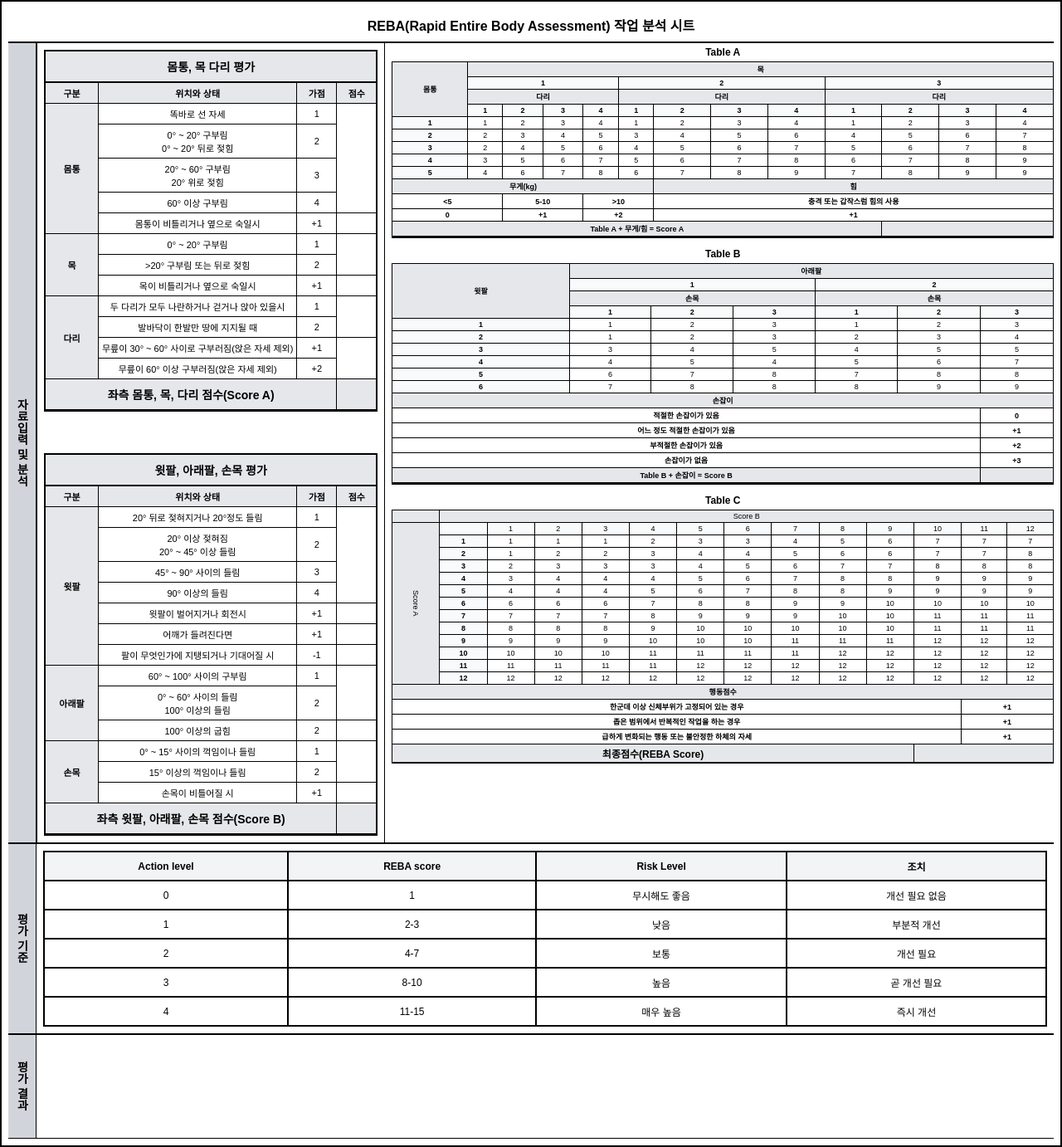
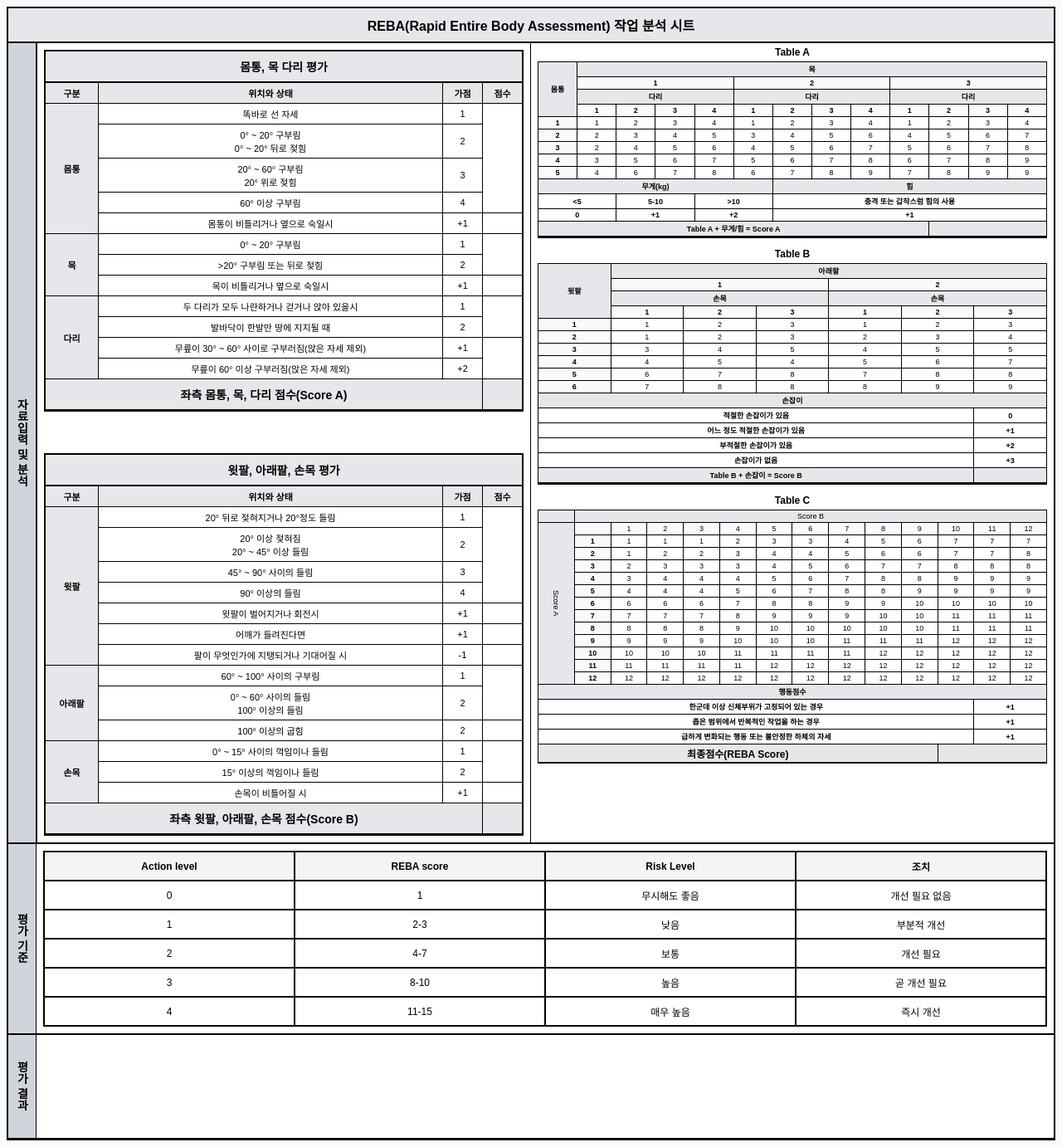
Before and after one commit to swish1995/Document-creator, a Python web app: template templates/_builtin/reba/reba.html in a window 1280 px wide. Shown: the whole page at 83% size. Run offline with Jinja, Linux system fonts and the light colour scheme; the template is opened without the code that fills it, so the values that code supplies are empty.

Commit message:
style: REBA 템플릿 전체 테두리 및 레이아웃 개선

```diff
--- a/templates/_builtin/reba/reba.html
+++ b/templates/_builtin/reba/reba.html
@@ -19,10 +19,10 @@
     }
 
     .container {
-      width: 100%;
+      width: auto;
       min-height: 297mm;
-      margin: 0 auto;
-      padding: 8px;
+      margin: 8px;
+      padding: 0;
       background-color: white;
       border: 2px solid black;
       box-sizing: border-box;
@@ -47,6 +47,8 @@
 
     .section-wrapper {
       display: flex;
+      flex: 1 1 0;
+      min-width: 0;
     }
 
     .vertical-label {
@@ -91,6 +93,7 @@
       width: 100%;
       border-collapse: collapse;
       font-size: 11px;
+      table-layout: fixed;
     }
 
     table.main-table {
@@ -124,11 +127,13 @@
     }
 
     .right-section {
-      flex: 1;
+      flex: 1 1 0;
+      min-width: 0;
     }
 
     .table-box {
       margin-left: 8px;
+      margin-right: 8px;
       border-bottom: 2px solid black;
     }
 
@@ -216,7 +221,7 @@
 <body>
   <div class="container">
     <!-- Header -->
-    <div class="header">
+    <div class="header bg-gray-200">
       <h1>REBA(Rapid Entire Body Assessment) 작업 분석 시트</h1>
     </div>
 
```
